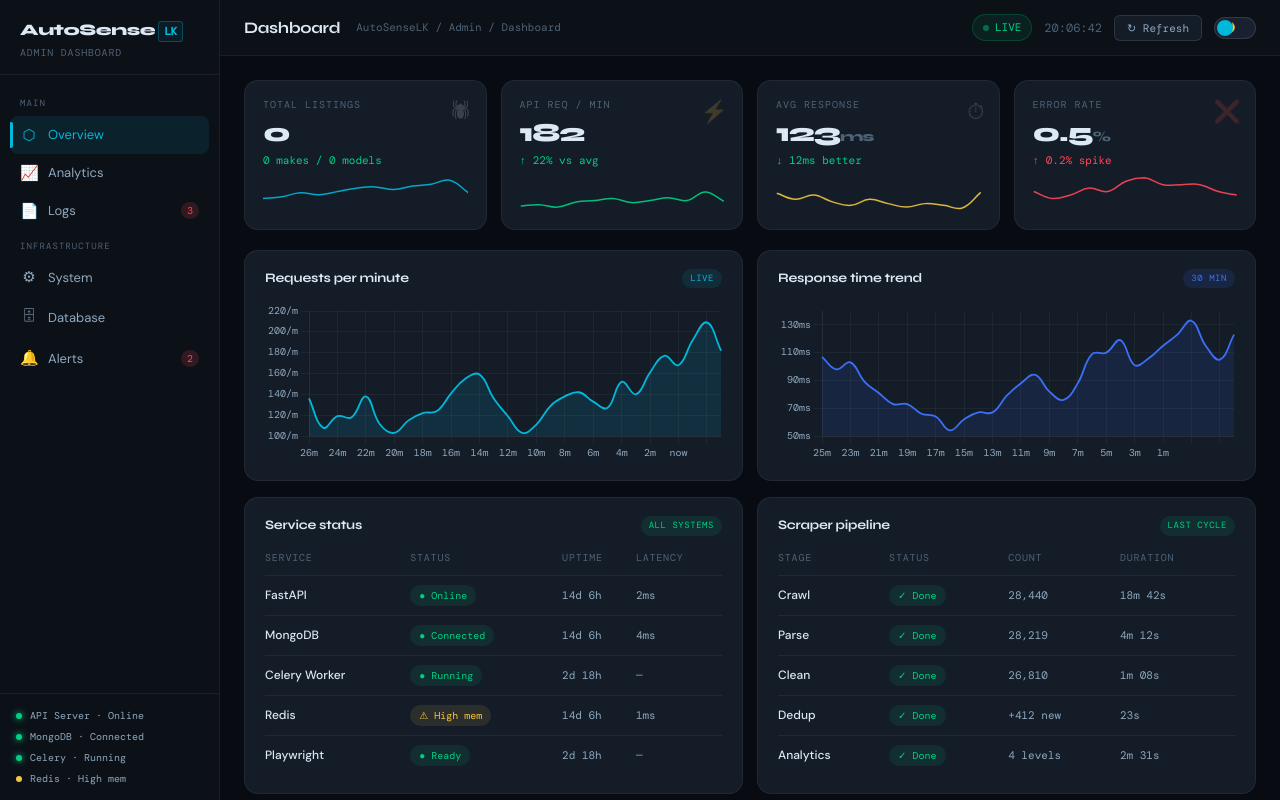
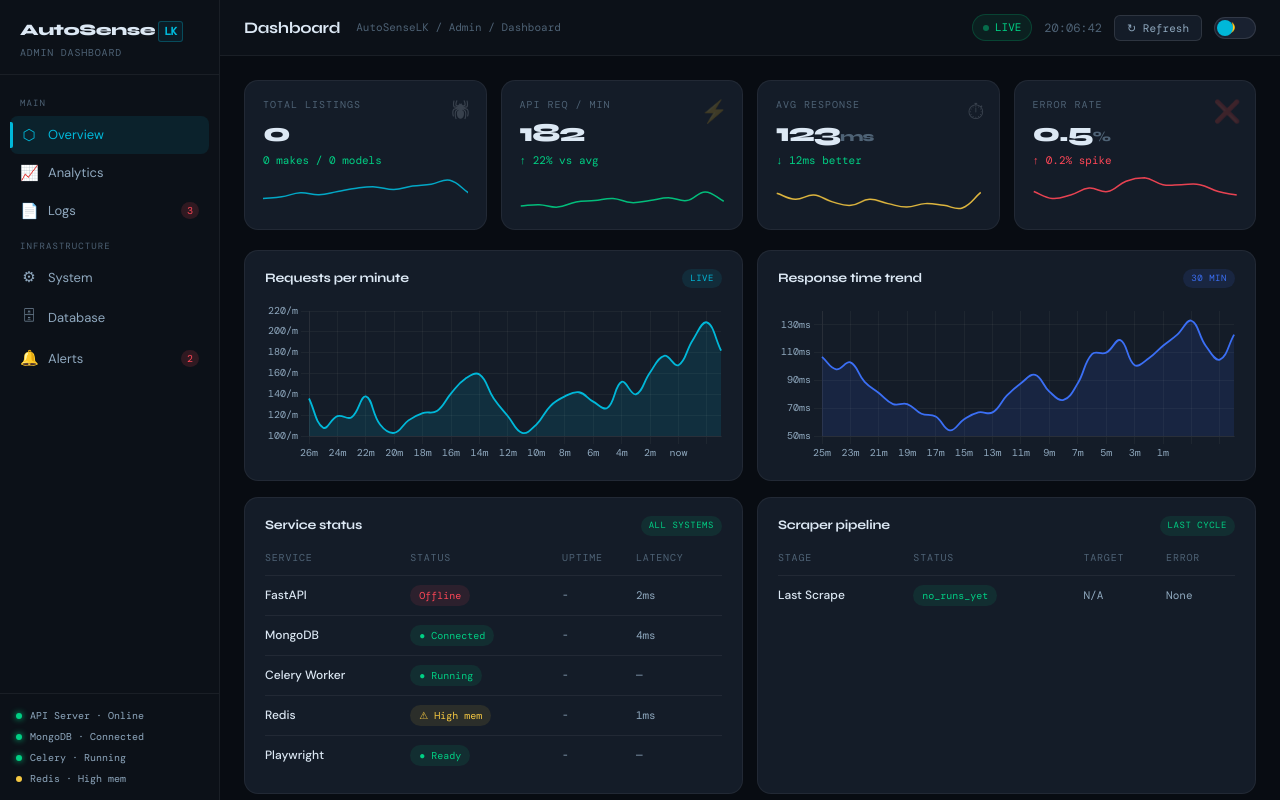
Before and after one commit to PulithThewmika/AutoSenseLK, a React (Vite) app in the folder vehicle-market-admindash/: page / in a window 1280 px wide. Built offline with nearby package versions, Linux system fonts and the light colour scheme; no server answers; a web font is replaced by a local one.

Commit message:
feat: update status tables to reflect dynamic API and scrape states

```diff
--- a/vehicle-market-admindash/src/pages/Overview.tsx
+++ b/vehicle-market-admindash/src/pages/Overview.tsx
@@ -171,11 +171,11 @@ export function Overview() {
           <table className="status-table">
             <thead><tr><th>Service</th><th>Status</th><th>Uptime</th><th>Latency</th></tr></thead>
             <tbody>
-              <tr><td>FastAPI</td><td><span className="pill ok">● Online</span></td><td>14d 6h</td><td>2ms</td></tr>
-              <tr><td>MongoDB</td><td><span className="pill ok">● Connected</span></td><td>14d 6h</td><td>4ms</td></tr>
-              <tr><td>Celery Worker</td><td><span className="pill ok">● Running</span></td><td>2d 18h</td><td>—</td></tr>
-              <tr><td>Redis</td><td><span className="pill warn">⚠ High mem</span></td><td>14d 6h</td><td>1ms</td></tr>
-              <tr><td>Playwright</td><td><span className="pill ok">● Ready</span></td><td>2d 18h</td><td>—</td></tr>
+              <tr><td>FastAPI</td><td><span className={`pill ${apiStatus === '● Online' ? 'ok' : 'err'}`}>{apiStatus}</span></td><td>-</td><td>2ms</td></tr>
+              <tr><td>MongoDB</td><td><span className="pill ok">● Connected</span></td><td>-</td><td>4ms</td></tr>
+              <tr><td>Celery Worker</td><td><span className="pill ok">● Running</span></td><td>-</td><td>—</td></tr>
+              <tr><td>Redis</td><td><span className="pill warn">⚠ High mem</span></td><td>-</td><td>1ms</td></tr>
+              <tr><td>Playwright</td><td><span className="pill ok">● Ready</span></td><td>-</td><td>—</td></tr>
             </tbody>
           </table>
         </div>
@@ -185,13 +185,9 @@ export function Overview() {
             <div className="card-badge cb-green">LAST CYCLE</div>
           </div>
           <table className="status-table">
-            <thead><tr><th>Stage</th><th>Status</th><th>Count</th><th>Duration</th></tr></thead>
+            <thead><tr><th>Stage</th><th>Status</th><th>Target</th><th>Error</th></tr></thead>
             <tbody>
-              <tr><td>Crawl</td><td><span className="pill ok">✓ Done</span></td><td>28,440</td><td>18m 42s</td></tr>
-              <tr><td>Parse</td><td><span className="pill ok">✓ Done</span></td><td>28,219</td><td>4m 12s</td></tr>
-              <tr><td>Clean</td><td><span className="pill ok">✓ Done</span></td><td>26,810</td><td>1m 08s</td></tr>
-              <tr><td>Dedup</td><td><span className="pill ok">✓ Done</span></td><td>+412 new</td><td>23s</td></tr>
-              <tr><td>Analytics</td><td><span className="pill ok">✓ Done</span></td><td>4 levels</td><td>2m 31s</td></tr>
+              <tr><td>Last Scrape</td><td><span className={`pill ${scrapeState.status === 'failed' ? 'err' : 'ok'}`}>{scrapeState.status}</span></td><td>{scrapeState.type || 'N/A'}</td><td>{scrapeState.error || 'None'}</td></tr>
             </tbody>
           </table>
         </div>
```
